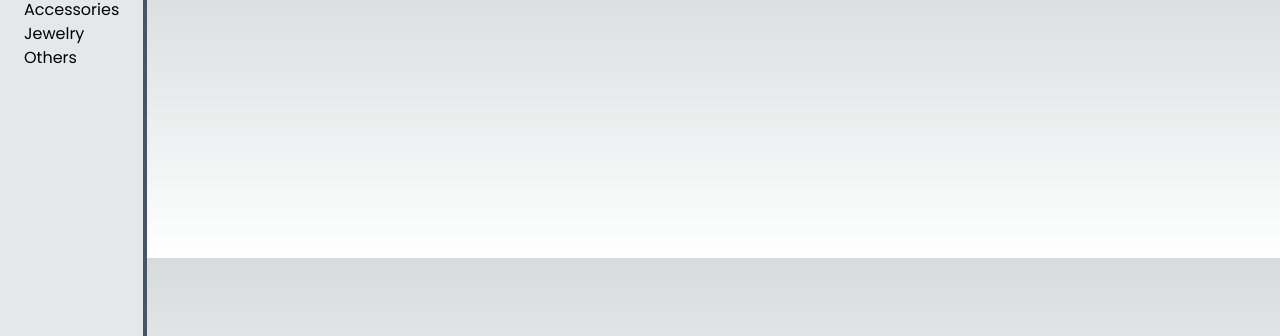
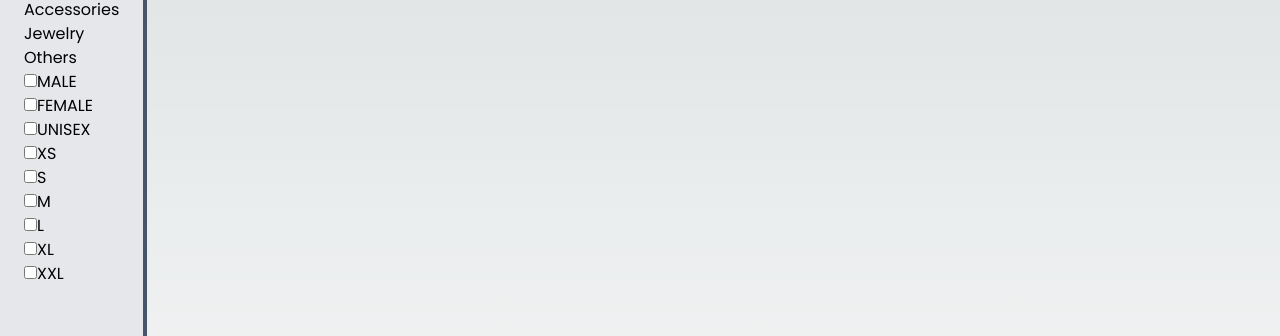
Before and after one commit to deeperffect/wearhouse, a Next.js app: page /collection/all in a window 1280 px wide. Shown: the part 334-670 px from the top of the page. Built offline with nearby package versions, Linux system fonts and the light colour scheme; no server answers; the database is empty.

Commit message:
filter checkboxes logic implemented

```diff
--- a/app/collection/[collectionName]/page.js
+++ b/app/collection/[collectionName]/page.js
@@ -4,7 +4,7 @@ import Items from "@components/shared/Item/Items"
 import Searchbar from "@components/shared/Searchbar"
 import Sidebar from "@components/shared/Sidebar/Sidebar"
 import { useParams } from "next/navigation"
-import { useEffect, useState } from "react"
+import { useState } from "react"
 
 
 const Collection = () => {
--- /dev/null
+++ b/components/shared/Sidebar/Checkbox.jsx
@@ -0,0 +1,22 @@
+import { useEffect } from "react"
+
+const Checkbox = ({ id, text, changeHandler, checked}) => {
+	useEffect(()=>{
+		console.log('checkbox:', checked)
+
+	}, [checked])
+	return (
+		<div className="text-black uppercase">
+			<input
+			type="checkbox"
+			id={id}
+			name={id}
+			onChange={changeHandler}
+			checked={!!checked}
+			/>
+			<label htmlFor={id}>{text}</label>
+		</div>
+  	)
+}
+
+export default Checkbox
--- /dev/null
+++ b/components/shared/Sidebar/FilterCheckboxes.jsx
@@ -0,0 +1,23 @@
+import Checkbox from "./Checkbox"
+
+const FilterCheckboxes = ({listChecks, changeHandler, checks}) => {
+	return (
+  		<div>
+			{
+				listChecks.map((listItem, index) => {
+					return(
+						<Checkbox
+							key={`check_${listItem.value}`}
+							id={listItem.value}
+							text={listItem.text}
+							checked={checks[index]}
+							changeHandler={(e) => changeHandler(e, index)}
+						/>
+					)
+				})
+			}
+		</div>
+	)
+}
+
+export default FilterCheckboxes
--- a/components/shared/Sidebar/Sidebar.jsx
+++ b/components/shared/Sidebar/Sidebar.jsx
@@ -1,12 +1,49 @@
-import Section from "@components/Section"
 import SidebarItems from "./SidebarItems"
+import FilterCheckboxes from "./FilterCheckboxes"
+import { SEXES, SIZES } from "@constants/selectOptions"
+import { useEffect, useMemo, useState } from "react"
 
 const Sidebar = () => {
-  return (
-    <div className="bg-gray-200 max-w-fit p-6 h-svh absolute border-r-4 border-t-4 border-slate-600">
-        <SidebarItems />
-    </div>
-  )
+	const sexesChecks = new Array(SEXES.length).fill(false)
+	const sizesChecks = new Array(SIZES.length).fill(false)
+	const [sexes, setSexes] = useState([])
+	const [sizes, setSizes] = useState([])
+
+	useEffect(()=> {
+		if (!sexes.length) setSexes(sexesChecks)
+		if (!sizes.length) setSizes(sizesChecks)
+	}, [])
+
+	function changeHandlerSexes(e, index) {
+		const isChecked = e.target.checked
+		// e.target.checked = !isChecked
+		console.log(isChecked)
+		// sexes.splice(index, 1, isChecked)
+		sexes[index] = !sexes[index]
+		setSexes(sexes)
+		console.log(sexes)
+	}
+
+	function changeHandlerSizes(e, index) {
+		const isChecked = e.target.checked
+		// e.target.checked = !isChecked
+		console.log(isChecked)
+		// sexes.splice(index, 1, isChecked)
+		sizes[index] = !sizes[index]
+		setSizes(sizes)
+		console.log(sizes)
+	}
+	// const checkboxesSex = useMemo(() => <FilterCheckboxes listChecks={SEXES} checks={sexes} changeHandler={changeHandlerSexes}/>, [sexes])
+	// const checkboxesSize = useMemo(() => <FilterCheckboxes listChecks={SIZES} checks={sizes} changeHandler={changeHandlerSizes}/>, [sizes])
+	return (
+		<div className="bg-gray-200 max-w-fit p-6 h-svh border-r-4 border-t-4 border-slate-600">
+			<SidebarItems />
+			<FilterCheckboxes listChecks={SEXES} checks={sexes} changeHandler={changeHandlerSexes}/>
+			<FilterCheckboxes listChecks={SIZES} checks={sizes} changeHandler={changeHandlerSizes}/>
+			{/* <checkboxesSex />
+			<checkboxesSize /> */}
+		</div>
+	)
 }
 
 export default Sidebar
--- a/components/shared/Sidebar/SidebarItems.jsx
+++ b/components/shared/Sidebar/SidebarItems.jsx
@@ -5,13 +5,13 @@ const SidebarItems = () => {
   return (
     <nav className="flex flex-col gap-8 text-black">
       <ul>
-        {CATEGORIES.map((category) => {
+        {CATEGORIES.map(({value, text}) => {
           return (
-            <li>
-              <Link href={category.value}>{category.text}</Link>
+            <li key={value}>
+              <Link href={value}>{text}</Link>
             </li>
-            )
-          })}
+          )
+        })}
       </ul>
     </nav>
   )
```
Also changed, not shown: app/page.jsx (indentation only). Lines whose indentation alone changed are shown as unchanged.
